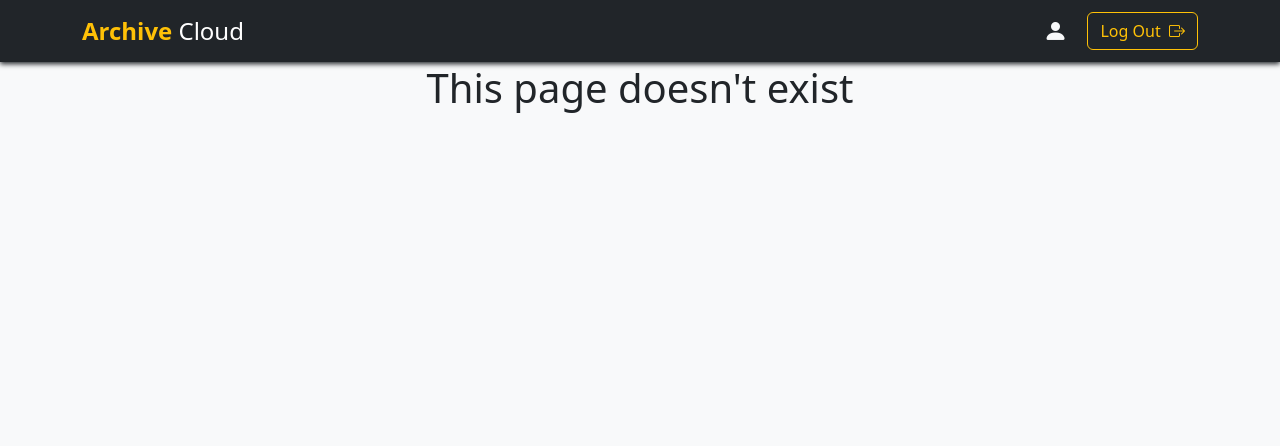
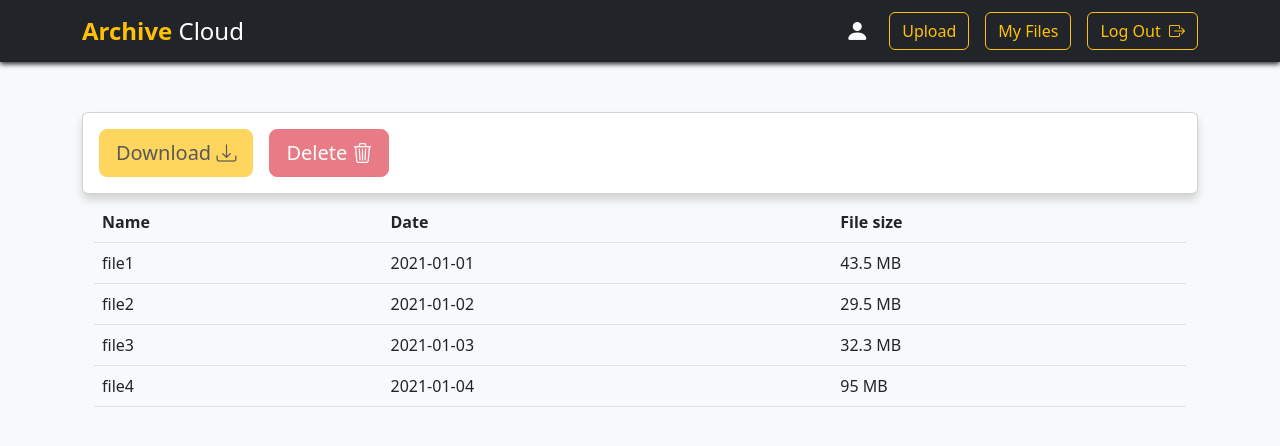
Before and after one commit to try-catch-f1nally/archive-cloud, a React (Create React App) app in the folder client/: page /files in a window 1280 px wide. Shown: the top 446 px of the page. Built offline with nearby package versions, Linux system fonts and the light colour scheme; sample sign-in values are in the browser's storage.

Commit message:
change default page for FilesPage, button Upload

```diff
--- a/client/src/App.tsx
+++ b/client/src/App.tsx
@@ -7,6 +7,7 @@ import AuthPage from './pages/AuthPage/AuthPage';
 import LogInForm from './components/LogInForm/LogInForm';
 import SignUpForm from './components/SignUpForm/SignUpForm';
 import ArchivePage from './pages/ArchivePage/ArchivePage';
+import FilesPage from './pages/FilesPage/FilesPage';
 import DownloadPage from './pages/DownloadPage/DownloadPage';
 import ErrorPage from './pages/ErrorPage/ErrorPage';
 
@@ -16,7 +17,8 @@ const App = () => {
       <Route path={'/'} element={<Layout />}>
         <Route index element={<MainPage />} />
         <Route path={'/download'} element={<DownloadPage />} />
-        <Route path={'/archive'} element={<ArchivePage />} />
+        <Route path={'/upload'} element={<ArchivePage />} />
+        <Route path={'/files'} element={<FilesPage />} />
         <Route path={'/auth'} element={<AuthPage />}>
           <Route path={'login'} element={<LogInForm />} />
           <Route path={'signup'} element={<SignUpForm />} />
--- a/client/src/components/Header/Header.tsx
+++ b/client/src/components/Header/Header.tsx
@@ -17,6 +17,14 @@ const Header: FC = () => {
     navigate('/');
   }
 
+  async function myFilesHandler() {
+    await navigate('/files');
+  }
+
+  async function uploadHandler() {
+    await navigate('/upload');
+  }
+
   return (
     <Navbar bg={'dark'} expand={'md'} className="fixed-top">
       <Container>
@@ -32,6 +40,13 @@ const Header: FC = () => {
               <>
                 <i className={'bi-person-fill text-light fs-4 me-1'} />
                 <span className={'text-light opacity-75 fs-5 me-3'}>{email}</span>
+                <Button className={'me-3'} variant={'outline-primary'} onClick={uploadHandler}>
+                  Upload
+                </Button>
+                <Button className={'me-3'} variant={'outline-primary'} onClick={myFilesHandler}>
+                  My Files
+                </Button>
+
                 <Button variant={'outline-primary'} onClick={logoutHandler} disabled={isLoading}>
                   Log Out &nbsp;
                   <i className={'bi-box-arrow-right'} />
--- a/client/src/pages/MainPage/MainPage.tsx
+++ b/client/src/pages/MainPage/MainPage.tsx
@@ -10,7 +10,7 @@ const MainPage: FC = () => {
     return <Navigate to={'/auth'} replace />;
   }
 
-  return <Navigate to={'/archive'} replace />;
+  return <Navigate to={'/files'} replace />;
 };
 
 export default MainPage;
```
